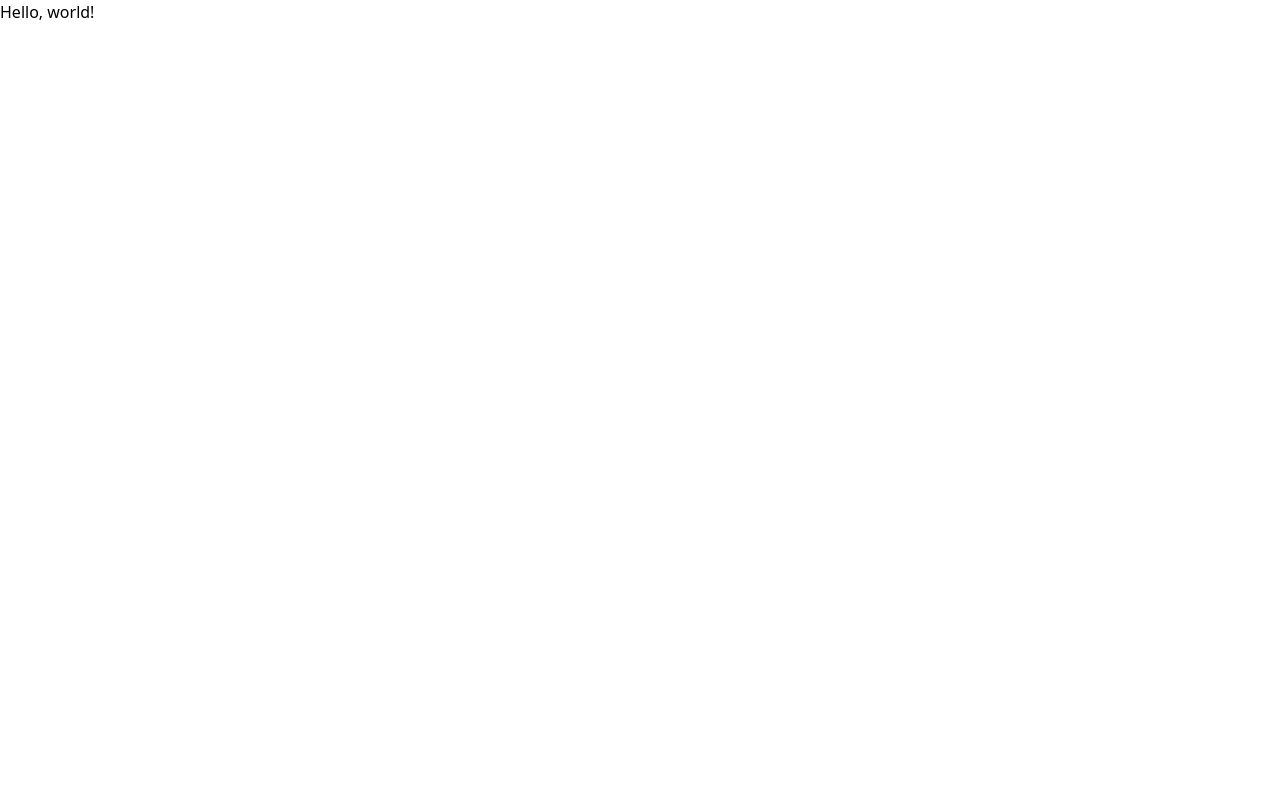
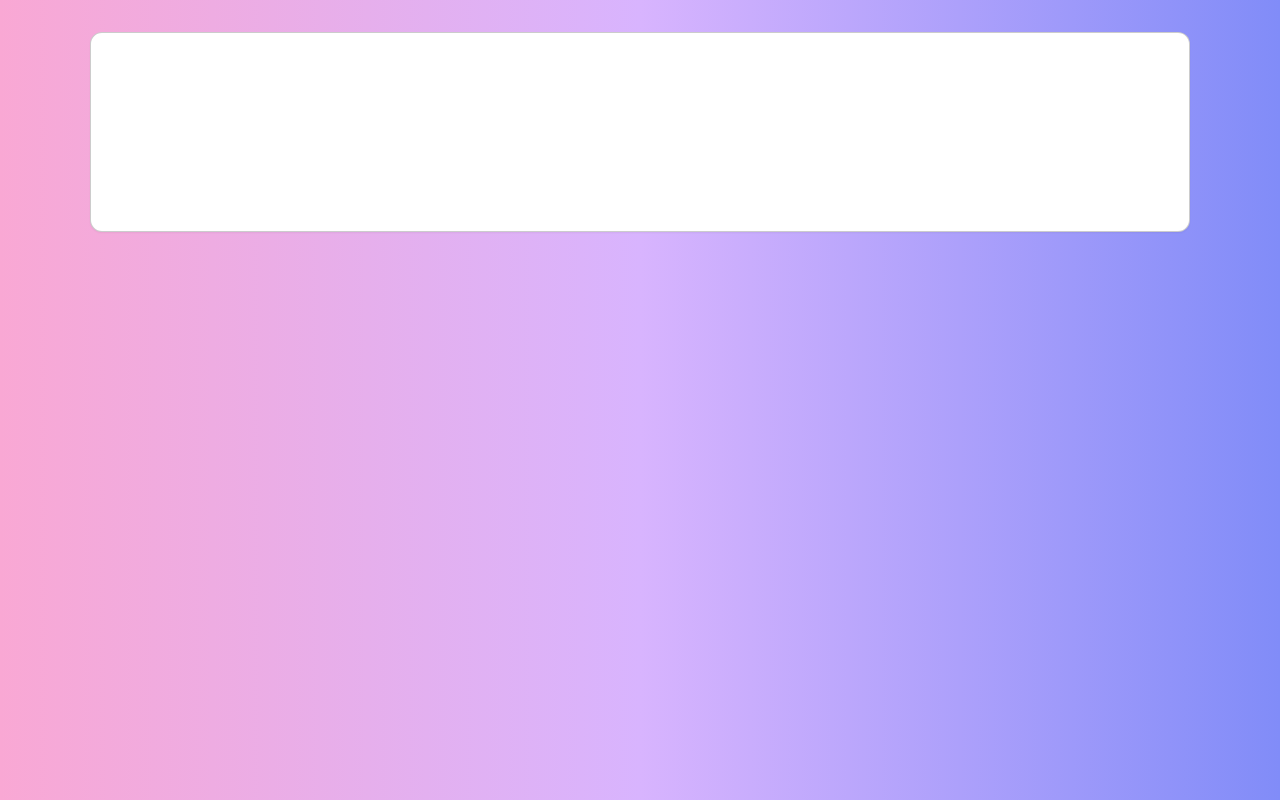
Before and after one commit to renanalencar/notion-react-yt, a React (Vite) app: page / in a window 1280 px wide. Built offline with nearby package versions, Linux system fonts and the light colour scheme.

Commit message:
feat: :sparkles: Construindo a interface

```diff
--- a/src/App.tsx
+++ b/src/App.tsx
@@ -1,5 +1,9 @@
 function App() {
-  return <h1>Hello, world!</h1>;
+  return (
+    <div className="min-h-screen p-8 text-zinc-900 bg-gradient-to-r from-pink-300 via-purple-300 to-indigo-400">
+      <div className="bg-white w-[1100px] mx-auto rounded-xl min-h-[200px] shadow-sm border border-black/20"></div>
+    </div>
+  );
 }
 
 export default App;
```
